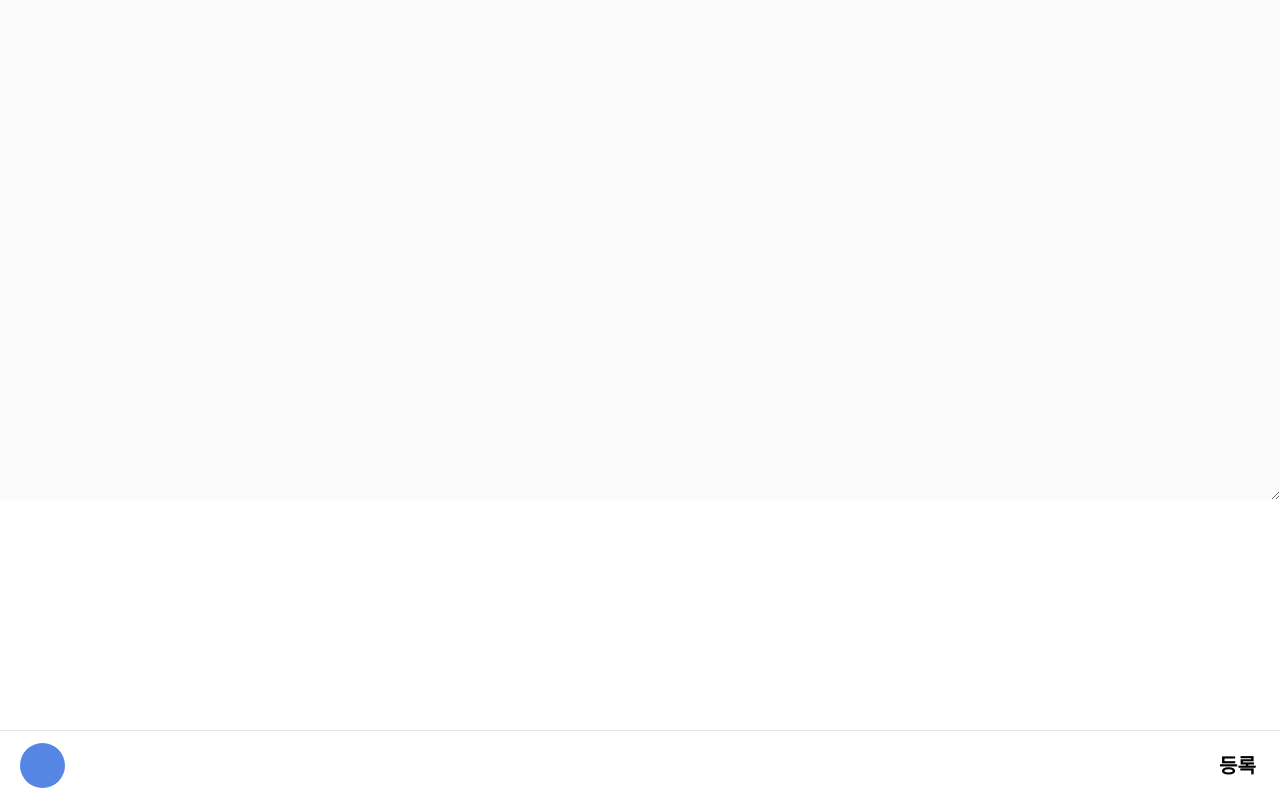
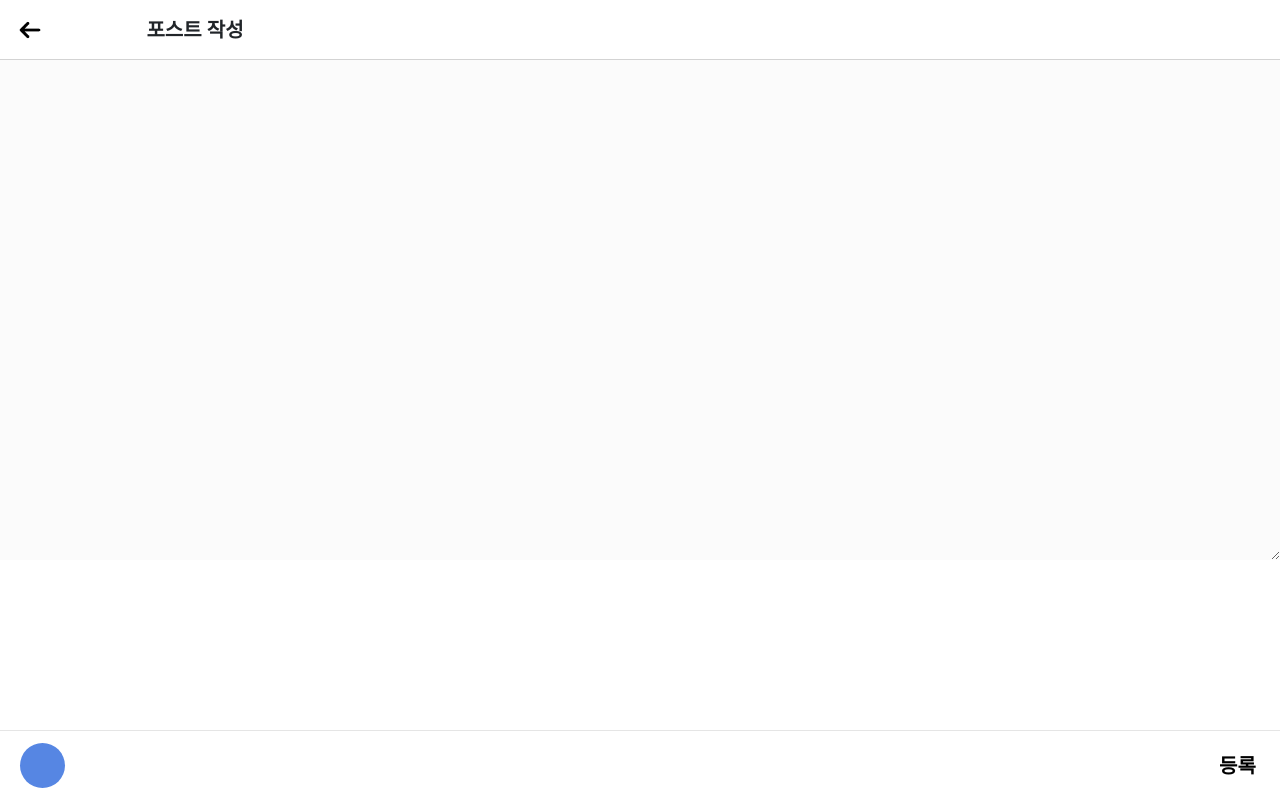
Before and after one commit to Cinderella-mom-is-gathering/Koren-Frontend, a React (Create React App) app: page /#/posts/add in a window 1280 px wide. Built offline with nearby package versions, Linux system fonts and the light colour scheme.

Commit message:
add header in AddPostPage

```diff
--- a/src/page/AddPostPage.js
+++ b/src/page/AddPostPage.js
@@ -1,6 +1,7 @@
 import styled from "styled-components";
 import { TextInput } from "../component/TextInput";
 import { TextInputBottomBar } from "../component/TextInputBottomBar";
+import Header from "../component/header/Header";
 
 const AddPostPageWrapper = styled.div`
   width: 100%;
@@ -10,6 +11,7 @@ const AddPostPageWrapper = styled.div`
 const AddPostPage = () => {
   return (
     <AddPostPageWrapper>
+      <Header renderBackArrowButton={true} title="포스트 작성" />
       <TextInput />
       <TextInputBottomBar />
     </AddPostPageWrapper>
```
